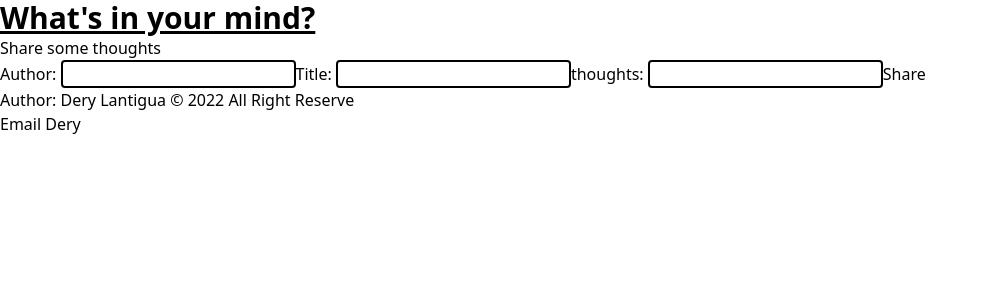
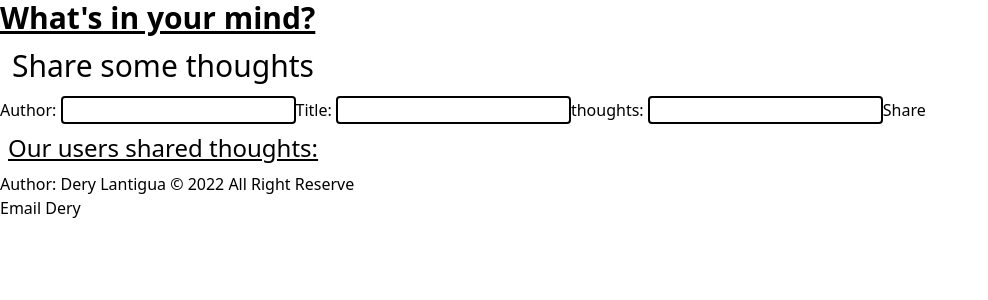
Before and after one commit to derylan/exercise-tapio, a React (Create React App) app: page / in a window 1280 px wide. Shown: the top 300 px of the page, without its empty margins (0-988 px from the left). Built offline with nearby package versions, Linux system fonts and the light colour scheme; the HTML template or start-up script is replaced by a standard one.

Commit message:
Create display section for every imput element

```diff
--- a/src/components/AddPost.js
+++ b/src/components/AddPost.js
@@ -1,6 +1,7 @@
 import React from 'react'
 import { useState, useRef, useEffect } from 'react'
 import { v4 as uuidv4} from 'uuid'
+import DisplayPost from './DisplayPost'
 import FormPost from './FormPost'
 
 const AddPost = () => {
@@ -38,8 +39,13 @@ const AddPost = () => {
 
     return (
         <div>
-            <h2>Share some thoughts</h2>
+            <h2 className="text-3xl m-3">Share some thoughts</h2>
             <FormPost handlePost={handlePost} userName={userName} title={title} context={context}/>
+            <h3 className="text-2xl m-2 underline">Our users shared thoughts:</h3>
+            {posts.map((post) => (
+                <DisplayPost key={post.id} post={post} />
+            ))}
+
         </div>
     )
 }
--- /dev/null
+++ b/src/components/DisplayPost.js
@@ -0,0 +1,15 @@
+import React from 'react'
+
+const DisplayPost = ({ post }) => {
+    return (
+        <div>
+            <ul className='grid grid-cols-5 h-auto w-auto p-2 border-2'>
+                <li>{post.firstInput}</li>
+                <li>{post.secondInput}</li>
+                <li>{post.thirdInput}</li>
+            </ul>
+        </div>
+    )
+}
+
+export default DisplayPost
```
